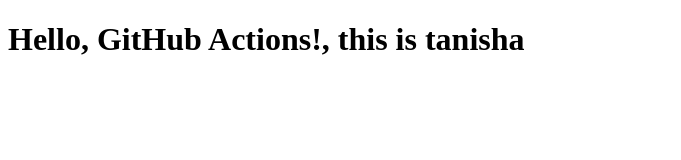
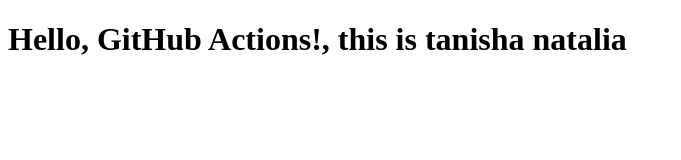
Before and after one commit to tanishaaritonang/devvvv, a plain HTML site: page index.html in a window 1280 px wide. Shown: the whole page, without its empty margins (0-681 px from the left). Drawn offline with Linux system fonts and the light colour scheme.

Commit message:
update html

```diff
--- a/index.html
+++ b/index.html
@@ -4,6 +4,6 @@
   <title>GitHub Actions</title>
 </head>
 <body>
-  <h1>Hello, GitHub Actions!, this is tanisha</h1>
+  <h1>Hello, GitHub Actions!, this is tanisha natalia </h1>
 </body>
 </html>
```
Also changed, not shown: 1 other file.
